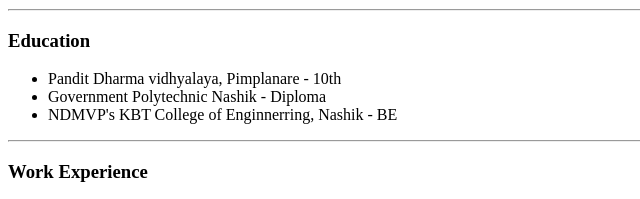
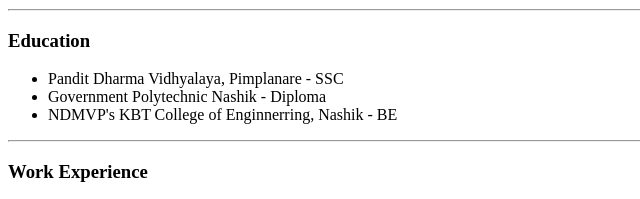
Before and after one commit to PrajaktaShirsath/cv, a plain HTML site: page index.html in a window 1280 px wide. Shown: the part 253-452 px from the top of the page, 0-640 px from the left. Drawn offline with Linux system fonts and the light colour scheme.

Commit message:
10th to SSC

```diff
--- a/index.html
+++ b/index.html
@@ -22,7 +22,7 @@
   <hr>
   <h3>Education</h3>
   <ul>
-    <li>Pandit Dharma vidhyalaya, Pimplanare - 10th</li>
+    <li>Pandit Dharma Vidhyalaya, Pimplanare - SSC</li>
     <li>Government Polytechnic Nashik - Diploma</li>
     <li>NDMVP's KBT College of Enginnerring, Nashik - BE</li>
   </ul>
```
